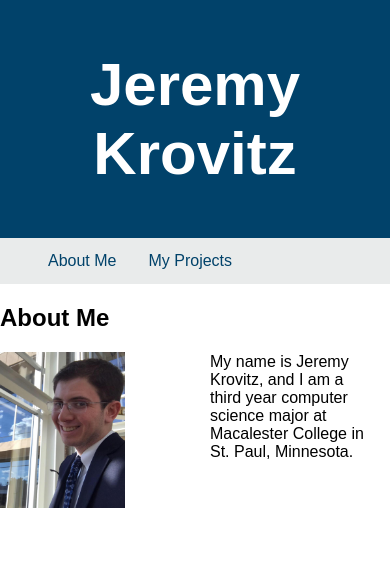
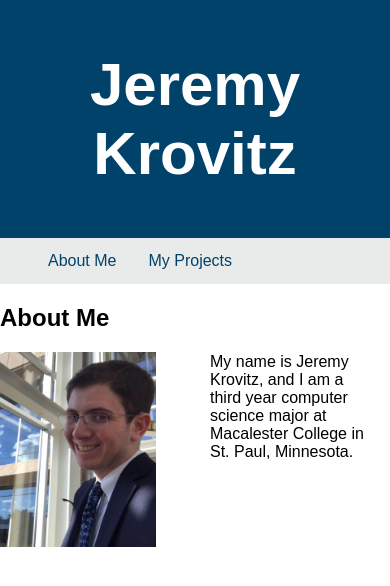
Before and after one commit to jkrovitz/jkrovitz, a PHP site: page / in a window 390 px wide. Shown: the top 586 px of the page. Run offline with PHP 8.4, Linux system fonts and the light colour scheme.

Commit message:
Aspect Ratio Adjustments
Made changes based on device's aspect ratio.

```diff
--- a/Style/responsivedesign.css
+++ b/Style/responsivedesign.css
@@ -81,10 +81,13 @@ img {
     width:100%;
   }
 }
-@media only screen and (max-width:500px) {
+@media only screen and (max-width:400px) {
   /* For mobile phones: */
-  .menu, .main, .right {
-    width:40%;
+  .main {
+    width:50%;
+  }
+  .right {
+    width:100%;
   }
 }
 
```
